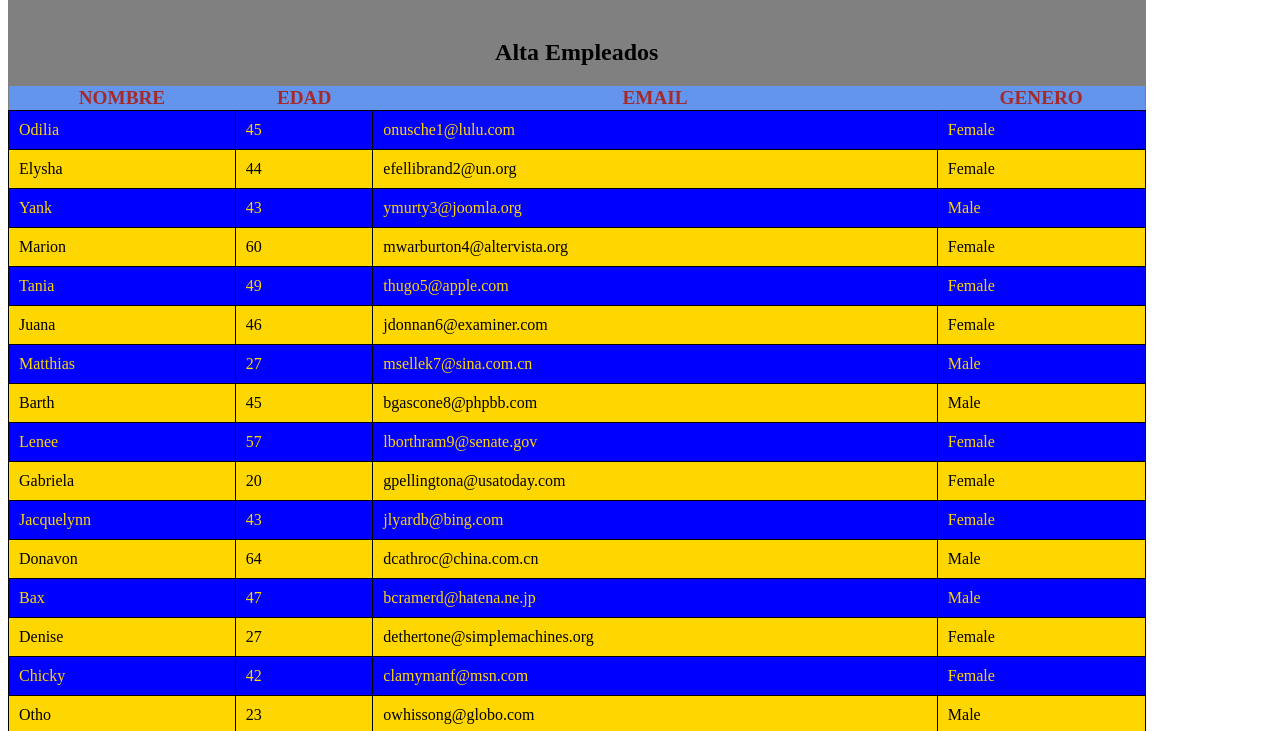
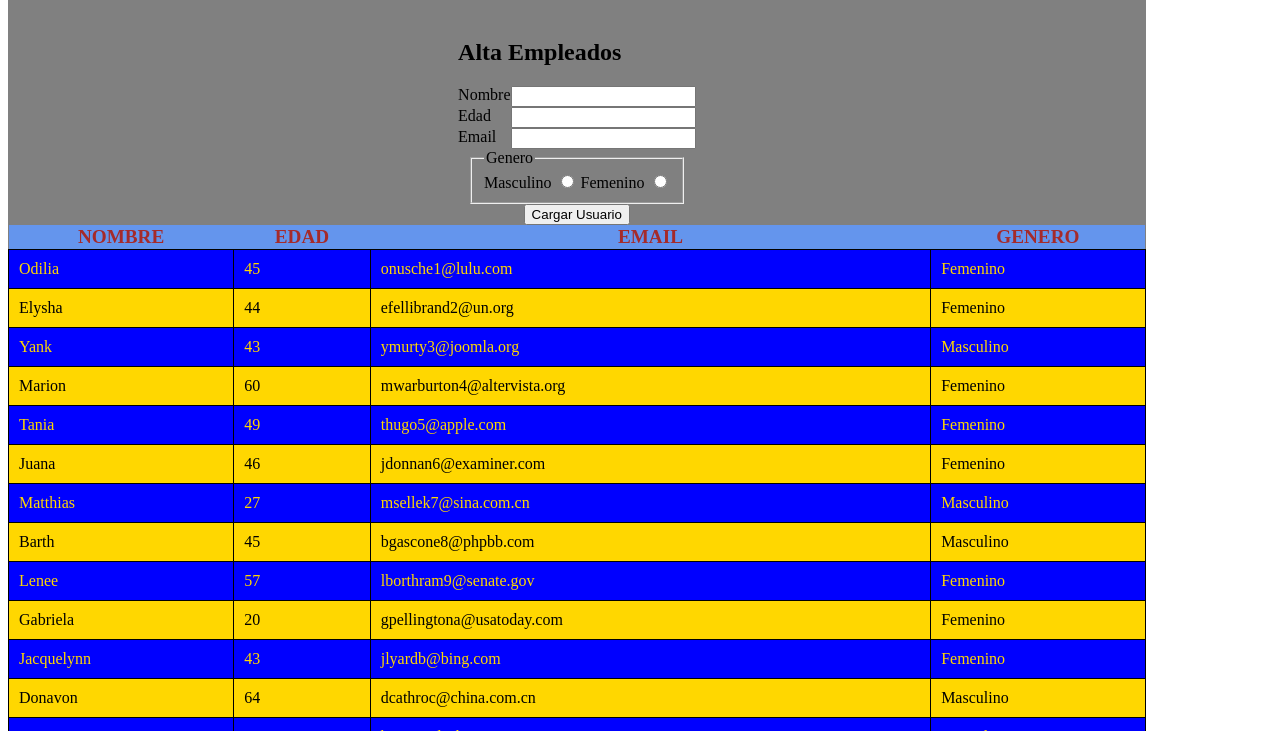
Before and after one commit to koalter/Laboratorio-3, a plain HTML site: page Dinamicas/index.html in a window 1280 px wide. Shown: the part 69-800 px from the top of the page. Drawn offline with Linux system fonts and the light colour scheme.

Commit message:
tabla dinamica (util para el parcial)

```diff
--- a/Dinamicas/css/style.css
+++ b/Dinamicas/css/style.css
@@ -59,3 +59,15 @@ tr.colorPar:hover {
 .table-container {
     width: 100%;
 }
+
+.input {
+    width: 100%;
+    display: flex;
+    justify-content: space-between;
+}
+
+#frm_altaEmpleados {
+    display: flex;
+    flex-direction: column;
+    align-items: center;
+}
--- a/Dinamicas/data/datos.js
+++ b/Dinamicas/data/datos.js
@@ -1,25 +1,25 @@
-export const empleados = [{ "id": 1, "nombre": "Joellen", "edad": 45, "email": "jmichie0@printfriendly.com", "genero": "Female" },
-{ "id": 2, "nombre": "Odilia", "edad": 45, "email": "onusche1@lulu.com", "genero": "Female" },
-{ "id": 3, "nombre": "Elysha", "edad": 44, "email": "efellibrand2@un.org", "genero": "Female" },
-{ "id": 4, "nombre": "Yank", "edad": 43, "email": "ymurty3@joomla.org", "genero": "Male" },
-{ "id": 5, "nombre": "Marion", "edad": 60, "email": "mwarburton4@altervista.org", "genero": "Female" },
-{ "id": 6, "nombre": "Tania", "edad": 49, "email": "thugo5@apple.com", "genero": "Female" },
-{ "id": 7, "nombre": "Juana", "edad": 46, "email": "jdonnan6@examiner.com", "genero": "Female" },
-{ "id": 8, "nombre": "Matthias", "edad": 27, "email": "msellek7@sina.com.cn", "genero": "Male" },
-{ "id": 9, "nombre": "Barth", "edad": 45, "email": "bgascone8@phpbb.com", "genero": "Male" },
-{ "id": 10, "nombre": "Lenee", "edad": 57, "email": "lborthram9@senate.gov", "genero": "Female" },
-{ "id": 11, "nombre": "Gabriela", "edad": 20, "email": "gpellingtona@usatoday.com", "genero": "Female" },
-{ "id": 12, "nombre": "Jacquelynn", "edad": 43, "email": "jlyardb@bing.com", "genero": "Female" },
-{ "id": 13, "nombre": "Donavon", "edad": 64, "email": "dcathroc@china.com.cn", "genero": "Male" },
-{ "id": 14, "nombre": "Bax", "edad": 47, "email": "bcramerd@hatena.ne.jp", "genero": "Male" },
-{ "id": 15, "nombre": "Denise", "edad": 27, "email": "dethertone@simplemachines.org", "genero": "Female" },
-{ "id": 16, "nombre": "Chicky", "edad": 42, "email": "clamymanf@msn.com", "genero": "Female" },
-{ "id": 17, "nombre": "Otho", "edad": 23, "email": "owhissong@globo.com", "genero": "Male" },
-{ "id": 18, "nombre": "Chiarra", "edad": 20, "email": "cbosworthh@cafepress.com", "genero": "Female" },
-{ "id": 19, "nombre": "Ame", "edad": 24, "email": "awetherili@goo.ne.jp", "genero": "Female" },
-{ "id": 20, "nombre": "Nina", "edad": 29, "email": "nmarkwelleyj@vinaora.com", "genero": "Female" },
-{ "id": 21, "nombre": "Terese", "edad": 25, "email": "tkauschkek@joomla.org", "genero": "Female" },
-{ "id": 22, "nombre": "Tully", "edad": 22, "email": "tpechardl@chicagotribune.com", "genero": "Male" },
-{ "id": 23, "nombre": "Allistir", "edad": 48, "email": "ableythinm@github.com", "genero": "Male" },
-{ "id": 24, "nombre": "Bryn", "edad": 37, "email": "bhousonn@skyrock.com", "genero": "Male" },
-{ "id": 25, "nombre": "Anselma", "edad": 53, "email": "asecombeo@illinois.edu", "genero": "Female" }];
+export const empleados = [{ "id": 1, "nombre": "Joellen", "edad": 45, "email": "jmichie0@printfriendly.com", "genero": "Femenino" },
+{ "id": 2, "nombre": "Odilia", "edad": 45, "email": "onusche1@lulu.com", "genero": "Femenino" },
+{ "id": 3, "nombre": "Elysha", "edad": 44, "email": "efellibrand2@un.org", "genero": "Femenino" },
+{ "id": 4, "nombre": "Yank", "edad": 43, "email": "ymurty3@joomla.org", "genero": "Masculino" },
+{ "id": 5, "nombre": "Marion", "edad": 60, "email": "mwarburton4@altervista.org", "genero": "Femenino" },
+{ "id": 6, "nombre": "Tania", "edad": 49, "email": "thugo5@apple.com", "genero": "Femenino" },
+{ "id": 7, "nombre": "Juana", "edad": 46, "email": "jdonnan6@examiner.com", "genero": "Femenino" },
+{ "id": 8, "nombre": "Matthias", "edad": 27, "email": "msellek7@sina.com.cn", "genero": "Masculino" },
+{ "id": 9, "nombre": "Barth", "edad": 45, "email": "bgascone8@phpbb.com", "genero": "Masculino" },
+{ "id": 10, "nombre": "Lenee", "edad": 57, "email": "lborthram9@senate.gov", "genero": "Femenino" },
+{ "id": 11, "nombre": "Gabriela", "edad": 20, "email": "gpellingtona@usatoday.com", "genero": "Femenino" },
+{ "id": 12, "nombre": "Jacquelynn", "edad": 43, "email": "jlyardb@bing.com", "genero": "Femenino" },
+{ "id": 13, "nombre": "Donavon", "edad": 64, "email": "dcathroc@china.com.cn", "genero": "Masculino" },
+{ "id": 14, "nombre": "Bax", "edad": 47, "email": "bcramerd@hatena.ne.jp", "genero": "Masculino" },
+{ "id": 15, "nombre": "Denise", "edad": 27, "email": "dethertone@simplemachines.org", "genero": "Femenino" },
+{ "id": 16, "nombre": "Chicky", "edad": 42, "email": "clamymanf@msn.com", "genero": "Femenino" },
+{ "id": 17, "nombre": "Otho", "edad": 23, "email": "owhissong@globo.com", "genero": "Masculino" },
+{ "id": 18, "nombre": "Chiarra", "edad": 20, "email": "cbosworthh@cafepress.com", "genero": "Femenino" },
+{ "id": 19, "nombre": "Ame", "edad": 24, "email": "awetherili@goo.ne.jp", "genero": "Femenino" },
+{ "id": 20, "nombre": "Nina", "edad": 29, "email": "nmarkwelleyj@vinaora.com", "genero": "Femenino" },
+{ "id": 21, "nombre": "Terese", "edad": 25, "email": "tkauschkek@joomla.org", "genero": "Femenino" },
+{ "id": 22, "nombre": "Tully", "edad": 22, "email": "tpechardl@chicagotribune.com", "genero": "Masculino" },
+{ "id": 23, "nombre": "Allistir", "edad": 48, "email": "ableythinm@github.com", "genero": "Masculino" },
+{ "id": 24, "nombre": "Bryn", "edad": 37, "email": "bhousonn@skyrock.com", "genero": "Masculino" },
+{ "id": 25, "nombre": "Anselma", "edad": 53, "email": "asecombeo@illinois.edu", "genero": "Femenino" }];
--- a/Dinamicas/index.html
+++ b/Dinamicas/index.html
@@ -16,8 +16,37 @@
         <main class="main">
             <section class="form-container">
                 <h2>Alta Empleados</h2>
-                <form>
-
+                <form id="frm_altaEmpleados">
+                    <div class="input">
+                        <label for="nombre">
+                            Nombre
+                        </label>
+                        <input type="text" name="nombre" id="nombre">
+                    </div>
+                    <div class="input">
+                        <label for="edad">
+                            Edad
+                        </label>
+                        <input type="text" name="edad" id="edad">
+                    </div>
+                    <div class="input">
+                        <label for="email">
+                            Email
+                        </label>
+                        <input type="email" name="email" id="email">
+                    </div>
+                    <fieldset>
+                        <legend>Genero</legend>
+                        <label>
+                            Masculino
+                            <input type="radio" value="Masculino" name="genero"/>
+                        </label>
+                        <label>
+                            Femenino
+                            <input type="radio" value="Femenino" name="genero" />
+                        </label>
+                    </fieldset>
+                    <input type="submit" value="Cargar Usuario">
                 </form>
             </section>
             <section class="table-container"></section>
--- a/Dinamicas/scripts/app2.js
+++ b/Dinamicas/scripts/app2.js
@@ -2,10 +2,10 @@ import { empleados } from "../data/datos.js";
 import crearTabla from "./tablaDinamica.js";
 import Empleado from "./empleado.js";
 
-console.log(empleados);
+console.log(localStorage);
 
 const localEmpleados = JSON.parse(localStorage.getItem("Empleados")) || empleados.concat();
-
+console.log(localEmpleados);
 const $frmEmpleado = document.forms[0];
 
 $frmEmpleado.addEventListener("submit", e => {
@@ -18,19 +18,20 @@ $frmEmpleado.addEventListener("submit", e => {
         Date.now(),
         frm.nombre.value,
         parseInt(frm.edad.value),
-        frm.edad.value,
-        frm.sexo.value
+        frm.email.value,
+        frm.genero.value
     );
 
     localEmpleados.push(nuevoEmpleado);
 
-    localStorage.setItem("empleados", JSON.stringify(localEmpleados));
+    localStorage.setItem("Empleados", JSON.stringify(localEmpleados));
 
-    actualizarTabla(empleados);
+    actualizarTabla(localEmpleados);
 });
 
 function actualizarTabla(lista) {
-
+    $tableContainer.childNodes[0].remove();
+    $tableContainer.appendChild(crearTabla(lista));
 }
 
 window.addEventListener("click", e => {
@@ -39,4 +40,5 @@ window.addEventListener("click", e => {
     }
 });
 
-document.querySelector(".table-container").appendChild(crearTabla(localEmpleados));
+const $tableContainer = document.querySelector(".table-container");
+$tableContainer.appendChild(crearTabla(localEmpleados));
```
Also changed, not shown: README.md.
